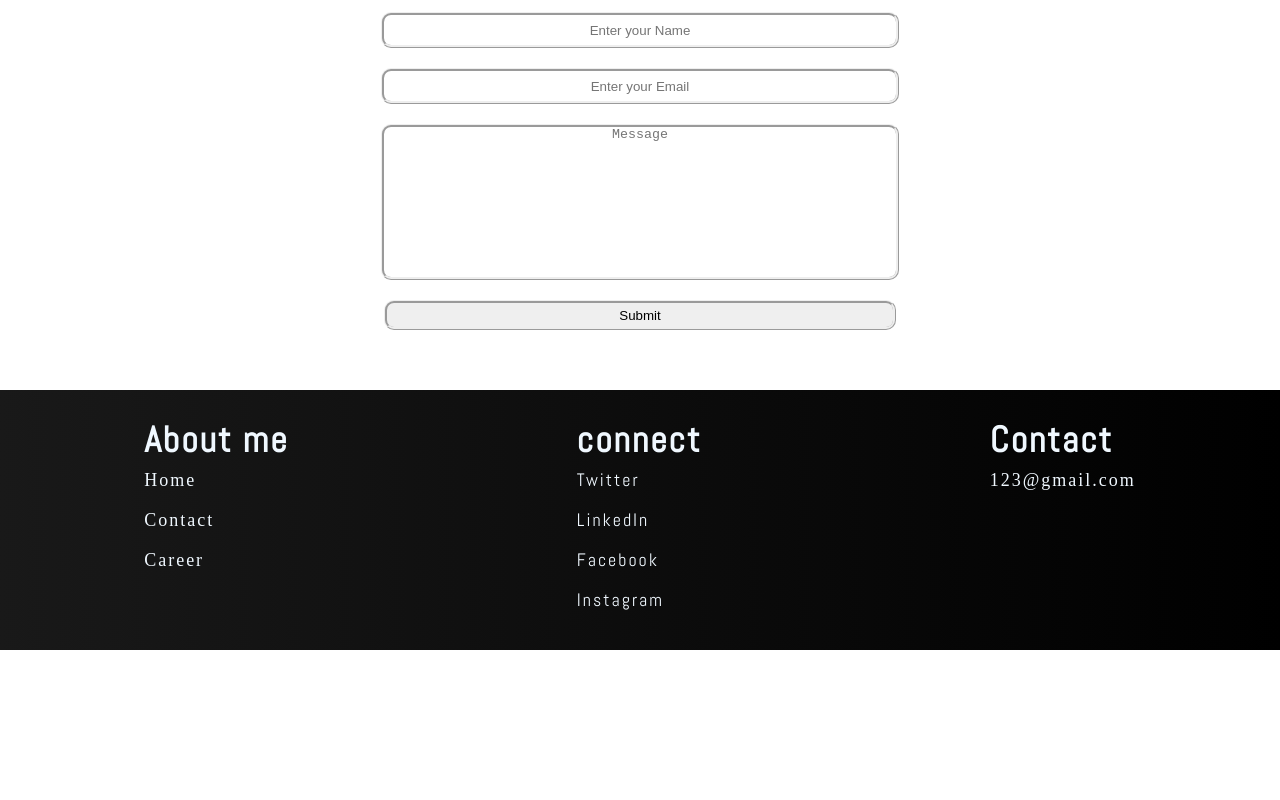
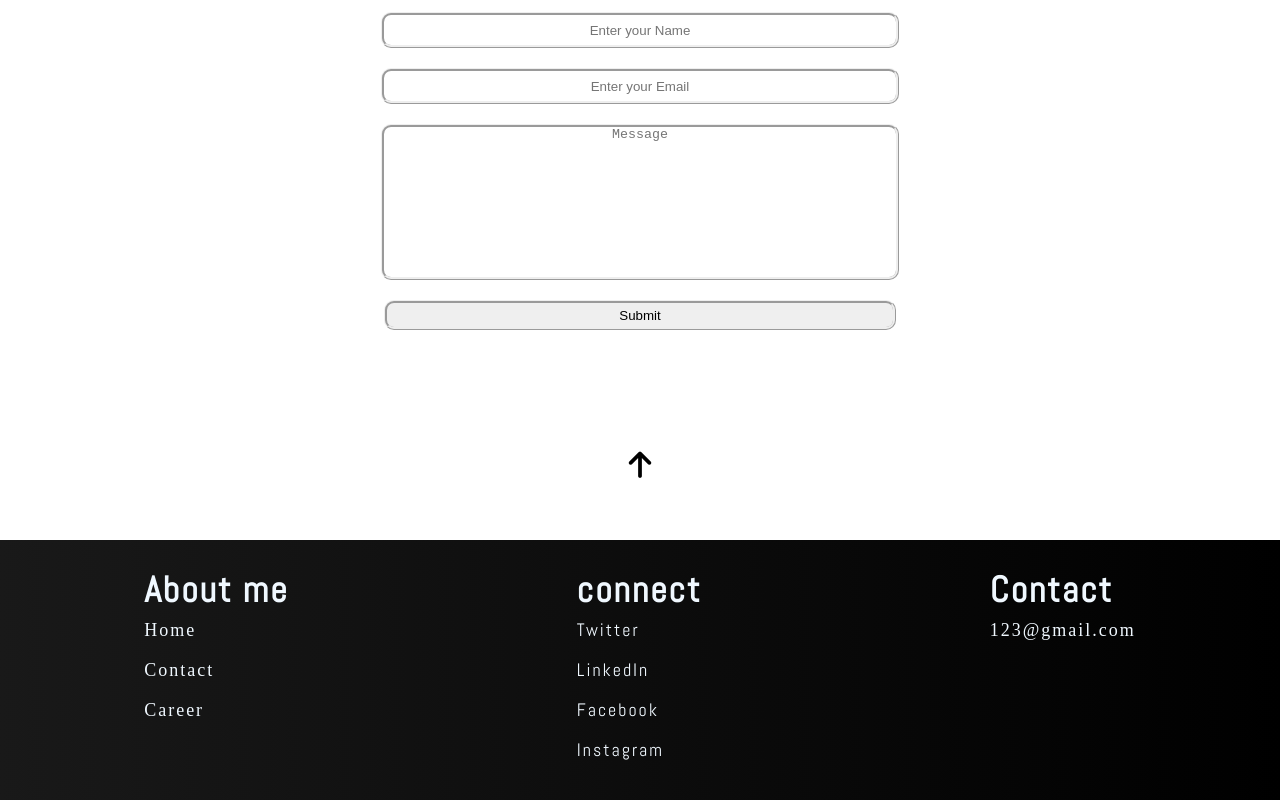
Before and after one commit to Abhishek7356/Sundar__pichai-portfolio, a plain HTML site: page index.html in a window 1280 px wide. Shown: the part 4899-5699 px from the top of the page. Before the commit the page ends 5549 px from the top, so only its background shows below. Drawn offline with Linux system fonts and the light colour scheme; a web font is replaced by a local one.

Commit message:
Added a button at the bottom to scroll up

```diff
--- a/index.html
+++ b/index.html
@@ -12,7 +12,9 @@
     <link href='https://fonts.googleapis.com/css?family=Viga' rel='stylesheet'>
     <link href='https://fonts.googleapis.com/css?family=Text Me One' rel='stylesheet'>
     <link href='https://fonts.googleapis.com/css?family=Alatsi' rel='stylesheet'>
-
+    <link rel="stylesheet" href="https://cdnjs.cloudflare.com/ajax/libs/font-awesome/6.4.0/css/all.min.css"
+        integrity="sha512-iecdLmaskl7CVkqkXNQ/ZH/XLlvWZOJyj7Yy7tcenmpD1ypASozpmT/E0iPtmFIB46ZmdtAc9eNBvH0H/ZpiBw=="
+        crossorigin="anonymous" referrerpolicy="no-referrer" />
 
 
     <style>
@@ -30,11 +32,12 @@
             font-family: 'Text Me One';
         }
 
-        #career .bottomSec h1,p{
+        #career .bottomSec h1,
+        p {
             font-family: 'Alatsi';
         }
 
-        .bottomSec h2{
+        .bottomSec h2 {
             font-family: 'Text Me One';
         }
 
@@ -229,6 +232,12 @@
         <textarea name="" id="" cols="30" rows="10" placeholder="Message"></textarea>
         <input type="button" value="Submit">
     </section>
+    <div class="upArrow">
+        <div class="forHover">
+            <i class="first fa-solid fa-arrow-up"></i>
+            <a href="#home"><i class="second fa-solid fa-arrow-up"></i></a>
+        </div>
+    </div>
     <footer class="footer">
         <div class="foot">
             <h1>About me</h1>
--- a/style.css
+++ b/style.css
@@ -1,6 +1,7 @@
 * {
     margin: 0;
     padding: 0;
+    scroll-behavior: smooth;
 }
 
 header {
@@ -292,6 +293,30 @@ footer {
     color: aliceblue;
 }
 
+.upArrow {
+    width: 100%;
+    display: flex;
+    flex-direction: column;
+    align-items: center;
+    margin: 60px 0;
+    position: relative;
+    height: 30px;
+    overflow: hidden;
+}
+
+.upArrow i {
+    font-size: 30px;
+}
+
+.forHover {
+    position: relative;
+    top: 0;
+    display: flex;
+    gap: 7px;
+    flex-direction: column;
+    transition: .5s;
+}
+
 
 
 
@@ -317,6 +342,15 @@ nav ul li a:hover {
     z-index: 2;
     box-shadow: rgba(0, 0, 0, 0.25) 0px 54px 55px, rgba(0, 0, 0, 0.12) 0px -12px 30px, rgba(0, 0, 0, 0.12) 0px 4px 6px, rgba(0, 0, 0, 0.17) 0px 12px 13px, rgba(0, 0, 0, 0.09) 0px -3px 5px;
 }
+
+.forHover:hover {
+    top: -34px;
+}
+
+.forHover:hover .upArrow i {
+    color: rgb(36, 36, 37);
+}
+
 
 
 @media screen and (max-width: 600px) {
```
